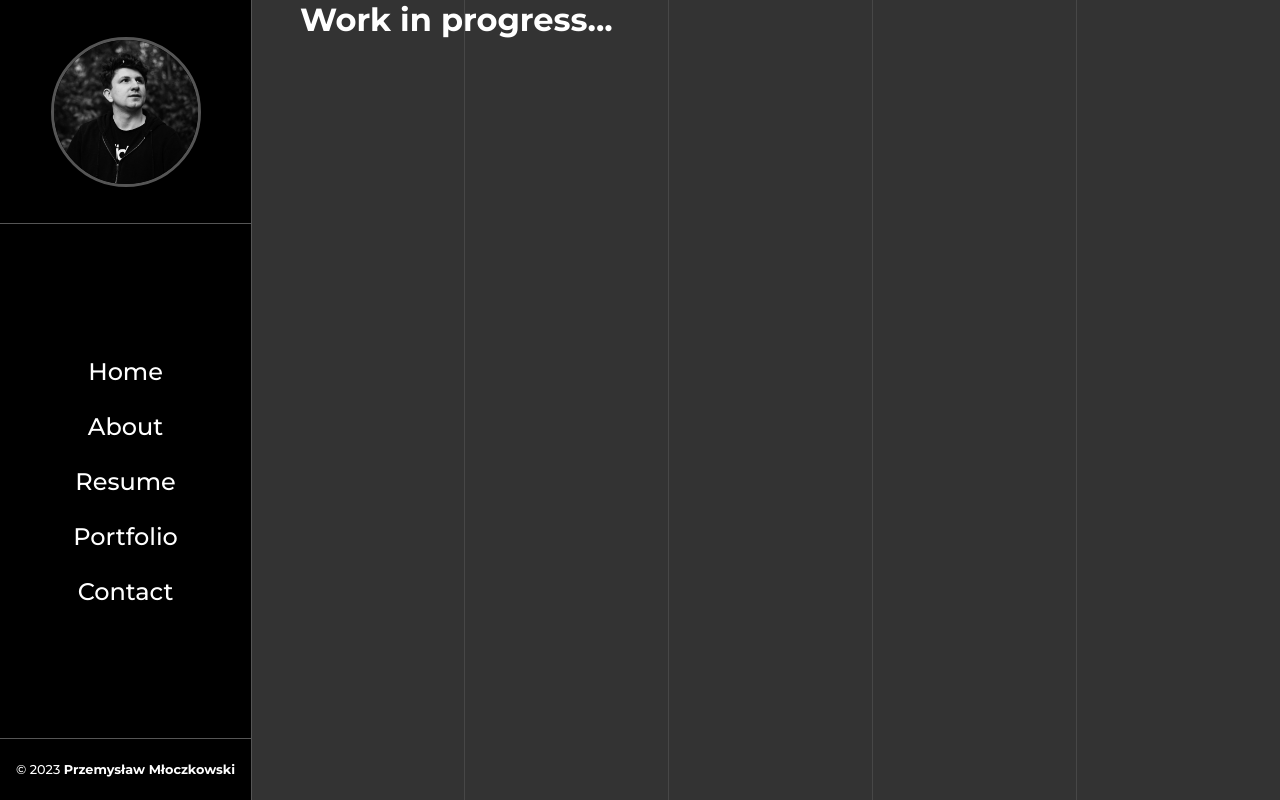
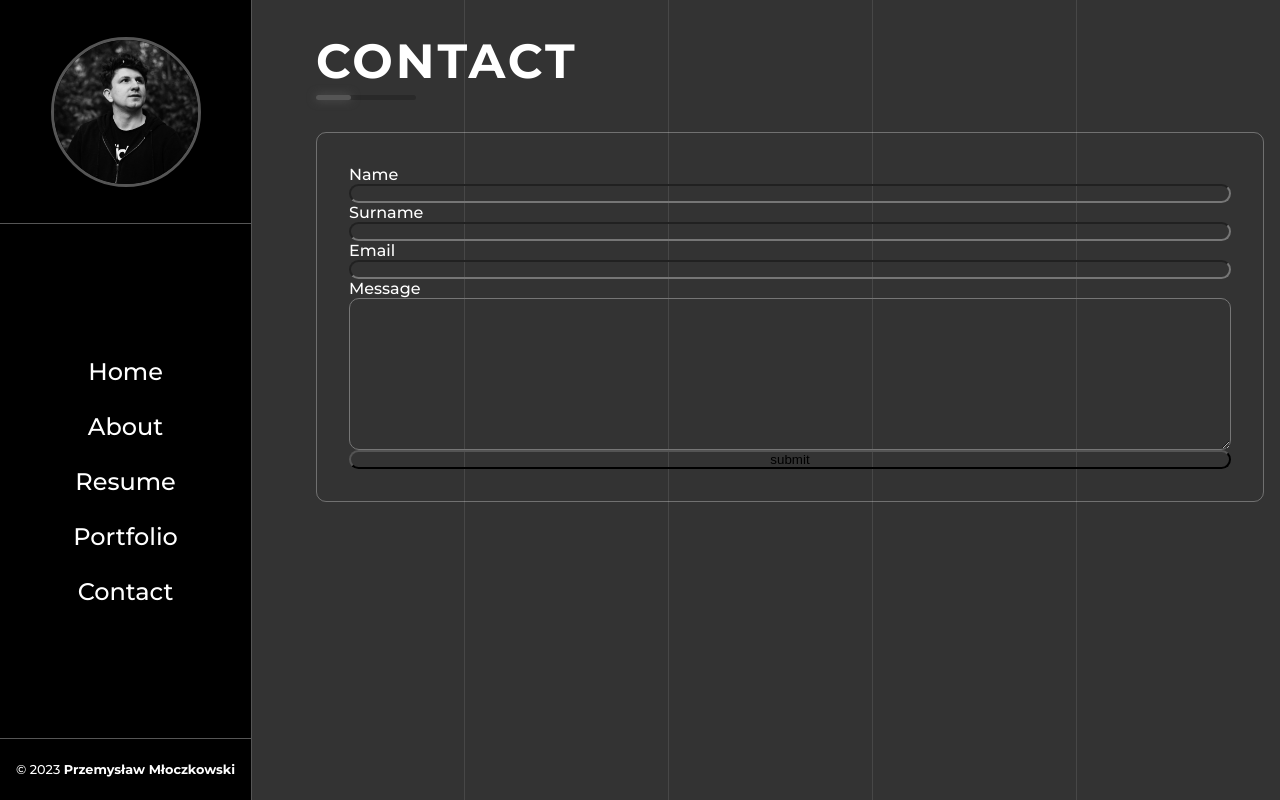
Before and after one commit to Malzagic/portfolio, a React (Create React App) app in the folder client/: page /contact in a window 1280 px wide. Built offline with nearby package versions, Linux system fonts and the light colour scheme; the HTML template or start-up script is replaced by a standard one.

Commit message:
start contact component

```diff
--- a/client/src/components/pages/About.jsx
+++ b/client/src/components/pages/About.jsx
@@ -27,7 +27,7 @@ const About = () => {
     <section className="about-me">
       <Container>
         <div className="about-area" data-aos="fade-right">
-          <SectionTitle title='About' />
+        <SectionTitle title='About' />
           <Row>
             <div className="about-image">
               <img src={my_picture} alt="myself portrait" />
--- a/client/src/components/pages/Contact.css
+++ b/client/src/components/pages/Contact.css
@@ -0,0 +1,18 @@
+.contact-form {
+    display: flex;
+    flex-direction: column;
+    margin: 0 auto;
+    padding: 2rem;
+    border: 1px solid var(--secondary-background-color-rgb-dark);
+    border-radius: 10px;
+}
+
+.contact-form input {
+    border-radius: 10px;
+    background-color: inherit;
+}
+
+.contact-form textarea {
+    border-radius: 10px;
+    background-color: inherit;
+}
--- a/client/src/components/pages/Contact.jsx
+++ b/client/src/components/pages/Contact.jsx
@@ -1,8 +1,27 @@
 import React from "react";
+import Container from '../../shared/components/UX/containers/Container';
+import SectionTitle from "../../shared/components/UX/sectionTitles/SectionTitle";
+
+import './Contact.css';
 
 const Contact = () => {
   return (
-    <h1>Work in progress...</h1>
+    <section>
+      <Container>
+        <SectionTitle title='Contact' />
+        <form action="" className="contact-form">
+          <label htmlFor="name">Name</label>
+          <input type="text" id="name"/>
+          <label htmlFor="surname">Surname</label>
+          <input type="text" id="surname"/>
+          <label htmlFor="email">Email</label>
+          <input type="email" id="email"/>
+          <label htmlFor="message">Message</label>
+          <textarea name="message" id="message" cols="50" rows="10" />
+          <input type="submit" value={'submit'}/>
+        </form>
+      </Container>
+    </section>
   )
 }
 
--- a/client/src/components/pages/Portfolio.jsx
+++ b/client/src/components/pages/Portfolio.jsx
@@ -4,6 +4,7 @@ import {
 } from "react-router-dom";
 import axios from 'axios';
 import Container from "../../shared/components/UX/containers/Container";
+import SectionTitle from "../../shared/components/UX/sectionTitles/SectionTitle";
 import { Oval } from 'react-loader-spinner';
 import portfolio from '../../assets/github-projects/portfolio.png';
 import feedbackUI from '../../assets/github-projects/Feedback-UI.png';
@@ -58,6 +59,7 @@ const Portfolio = () => {
   return (
     <section className="portfolio">
       <Container>
+        <SectionTitle title='Portfolio' />
         <div className="portfolio-cards" data-aos="fade-right">
           {repos.map((items, index) => (
             <div key={index} className="card">
```
